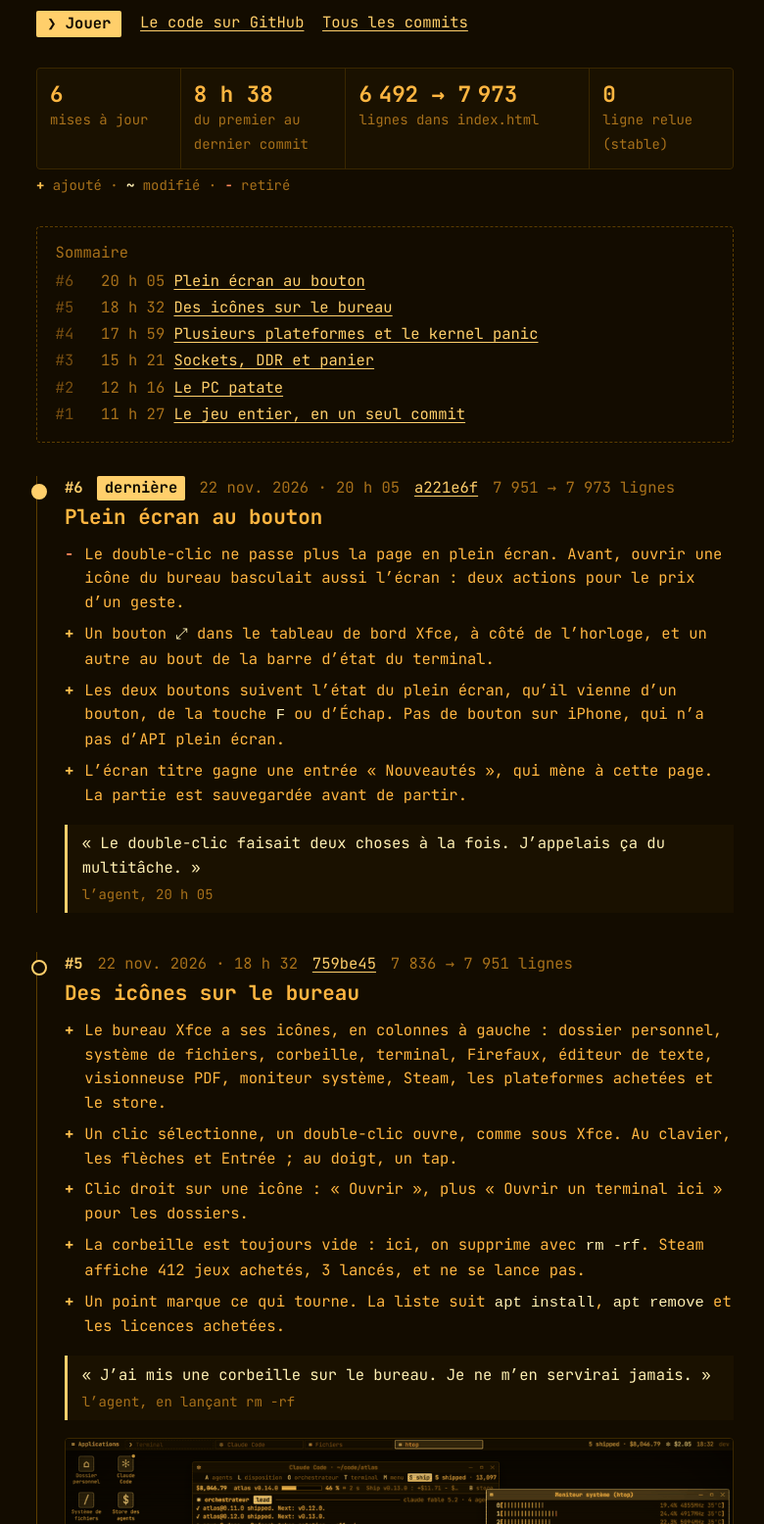
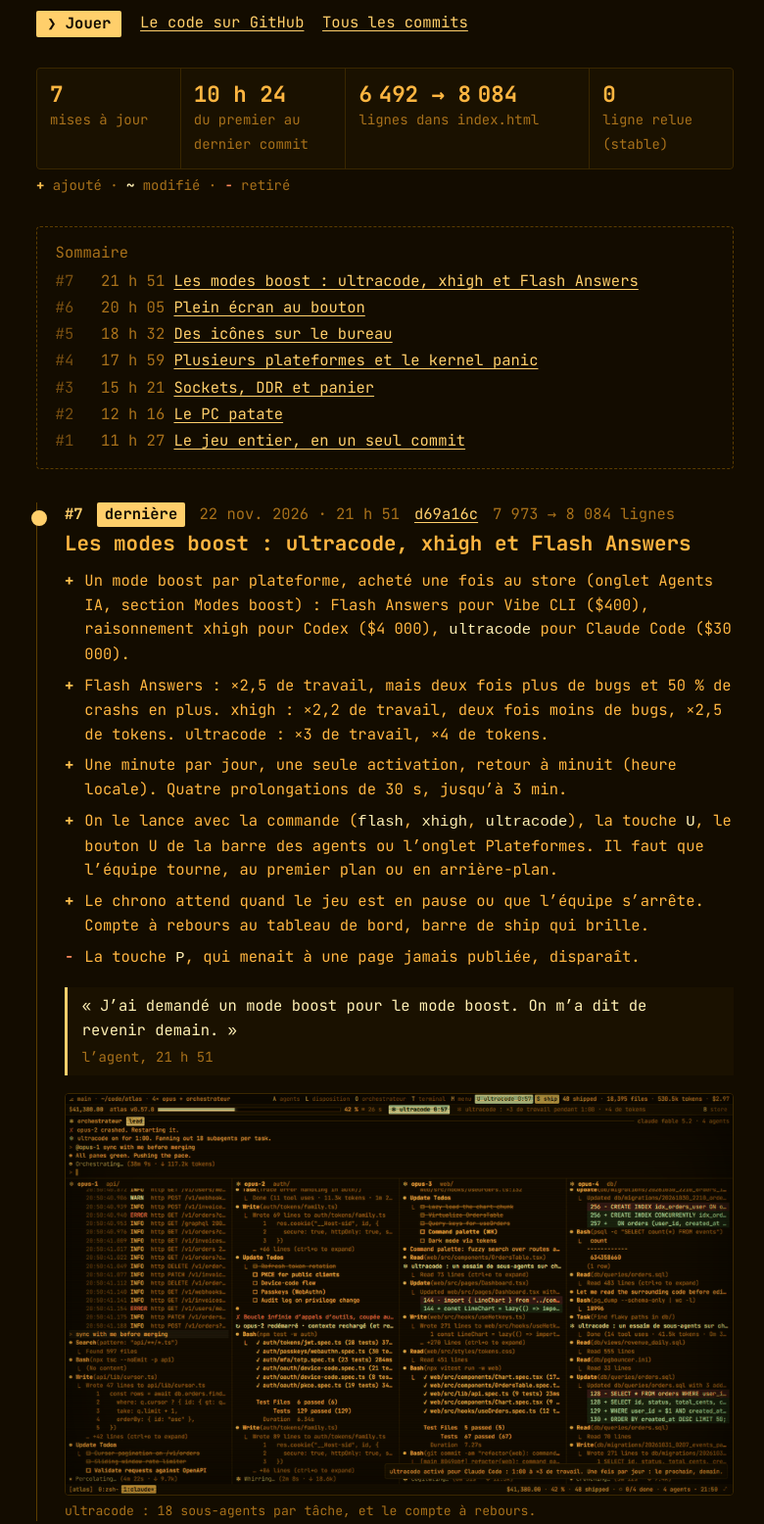
Before and after one commit to lucv78-coder/ai-devops-chaos-simulator, a plain HTML site: page nouveautes.html in a window 1280 px wide. Shown: the part 283-1839 px from the top of the page at 98% size, without its empty margins (247-1027 px from the left). Drawn offline with Linux system fonts and the light colour scheme.

Commit message:
docs: les nouveautés passent à 7 (8 084 lignes, toujours 0 relue)
- Mise à jour n° 7 sur la page des nouveautés : les modes boost, leurs
  prix, leurs effets, la minute par jour, et une capture d'ultracode avec
  ses 18 sous-agents par tâche.
- README : les modes boost dans les fonctionnalités et la section des
  plateformes, la touche U, les commandes ultracode, xhigh et flash.
- Compteur : 7 973 -> 8 084 lignes. Lignes relues : 0, comme chaque
  jour, sans prolongation possible.

Co-Authored-By: Claude Opus 5.5 <noreply@anthropic.com>
Claude-Session: https://claude.ai/code/session_01Ly259bA8bYa4HzpBHYH7WB

```diff
--- a/nouveautes.html
+++ b/nouveautes.html
@@ -135,9 +135,9 @@ footer p + p { margin-top: .5em; }
   </nav>
 
   <div class="stats" role="list" aria-label="En chiffres">
-    <div role="listitem"><b>6</b><span>mises à jour</span></div>
-    <div role="listitem"><b>8 h 38</b><span>du premier au dernier commit</span></div>
-    <div role="listitem"><b>6 492 → 7 973</b><span>lignes dans index.html</span></div>
+    <div role="listitem"><b>7</b><span>mises à jour</span></div>
+    <div role="listitem"><b>10 h 24</b><span>du premier au dernier commit</span></div>
+    <div role="listitem"><b>6 492 → 8 084</b><span>lignes dans index.html</span></div>
     <div role="listitem"><b>0</b><span>ligne relue (stable)</span></div>
   </div>
   <p class="legend"><b class="p">+</b> ajouté · <b class="t">~</b> modifié · <b class="m">−</b> retiré</p>
@@ -145,6 +145,7 @@ footer p + p { margin-top: .5em; }
   <nav class="toc" aria-labelledby="toc-t">
     <h2 id="toc-t">Sommaire</h2>
     <ol>
+      <li><span class="n">#7</span><time datetime="2026-11-22T21:51">21 h 51</time><a href="#boost">Les modes boost : ultracode, xhigh et Flash Answers</a></li>
       <li><span class="n">#6</span><time datetime="2026-11-22T20:05">20 h 05</time><a href="#plein-ecran">Plein écran au bouton</a></li>
       <li><span class="n">#5</span><time datetime="2026-11-22T18:32">18 h 32</time><a href="#icones">Des icônes sur le bureau</a></li>
       <li><span class="n">#4</span><time datetime="2026-11-22T17:59">17 h 59</time><a href="#plateformes">Plusieurs plateformes et le kernel panic</a></li>
@@ -154,8 +155,25 @@ footer p + p { margin-top: .5em; }
     </ol>
   </nav>
 
-  <article class="maj latest" id="plein-ecran" aria-labelledby="t6">
-    <p class="meta"><span class="n">#6</span><span class="new">dernière</span><time datetime="2026-11-22T20:05">22 nov. 2026 · 20 h 05</time><a href="https://github.com/lucv78-coder/ai-devops-chaos-simulator/commit/a221e6f">a221e6f</a><span>7 951 → 7 973 lignes</span></p>
+  <article class="maj latest" id="boost" aria-labelledby="t7">
+    <p class="meta"><span class="n">#7</span><span class="new">dernière</span><time datetime="2026-11-22T21:51">22 nov. 2026 · 21 h 51</time><a href="https://github.com/lucv78-coder/ai-devops-chaos-simulator/commit/d69a16c">d69a16c</a><span>7 973 → 8 084 lignes</span></p>
+    <h2 id="t7"><a href="#boost">Les modes boost : ultracode, xhigh et Flash Answers</a></h2>
+    <ul>
+      <li>Un mode boost par plateforme, acheté une fois au store (onglet Agents IA, section Modes boost) : Flash Answers pour Vibe CLI ($400), raisonnement xhigh pour Codex ($4 000), <code>ultracode</code> pour Claude Code ($30 000).</li>
+      <li>Flash Answers : ×2,5 de travail, mais deux fois plus de bugs et 50 % de crashs en plus. xhigh : ×2,2 de travail, deux fois moins de bugs, ×2,5 de tokens. ultracode : ×3 de travail, ×4 de tokens.</li>
+      <li>Une minute par jour, une seule activation, retour à minuit (heure locale). Quatre prolongations de 30 s, jusqu’à 3 min.</li>
+      <li>On le lance avec la commande (<code>flash</code>, <code>xhigh</code>, <code>ultracode</code>), la touche <code>U</code>, le bouton U de la barre des agents ou l’onglet Plateformes. Il faut que l’équipe tourne, au premier plan ou en arrière-plan.</li>
+      <li>Le chrono attend quand le jeu est en pause ou que l’équipe s’arrête. Compte à rebours au tableau de bord, barre de ship qui brille.</li>
+      <li class="del">La touche <code>P</code>, qui menait à une page jamais publiée, disparaît.</li>
+    </ul>
+    <blockquote>« J’ai demandé un mode boost pour le mode boost. On m’a dit de revenir demain. »<cite>l’agent, 21 h 51</cite></blockquote>
+    <div class="shots">
+      <figure><a href="assets/screen-ultracode.png" title="Voir en grand"><img src="assets/screen-ultracode.png" width="900" height="540" loading="lazy" alt="Quatre agents Claude Code en ultracode : l'orchestrateur écrit « ultracode on for 1:00. Fanning out 18 subagents per task. », les volets annoncent « un essaim de sous-agents sur chaque tâche », le tableau de bord affiche « ultracode 0:57 » et le bouton U est allumé."></a><figcaption>ultracode : 18 sous-agents par tâche, et le compte à rebours.</figcaption></figure>
+    </div>
+  </article>
+
+  <article class="maj" id="plein-ecran" aria-labelledby="t6">
+    <p class="meta"><span class="n">#6</span><time datetime="2026-11-22T20:05">22 nov. 2026 · 20 h 05</time><a href="https://github.com/lucv78-coder/ai-devops-chaos-simulator/commit/a221e6f">a221e6f</a><span>7 951 → 7 973 lignes</span></p>
     <h2 id="t6"><a href="#plein-ecran">Plein écran au bouton</a></h2>
     <ul>
       <li class="del">Le double-clic ne passe plus la page en plein écran. Avant, ouvrir une icône du bureau basculait aussi l’écran : deux actions pour le prix d’un geste.</li>
```
Also changed, not shown: assets/architecture.svg, assets/badges/relues.svg, assets/banner.svg, assets/screen-ultracode.png (added), 2 other files.
